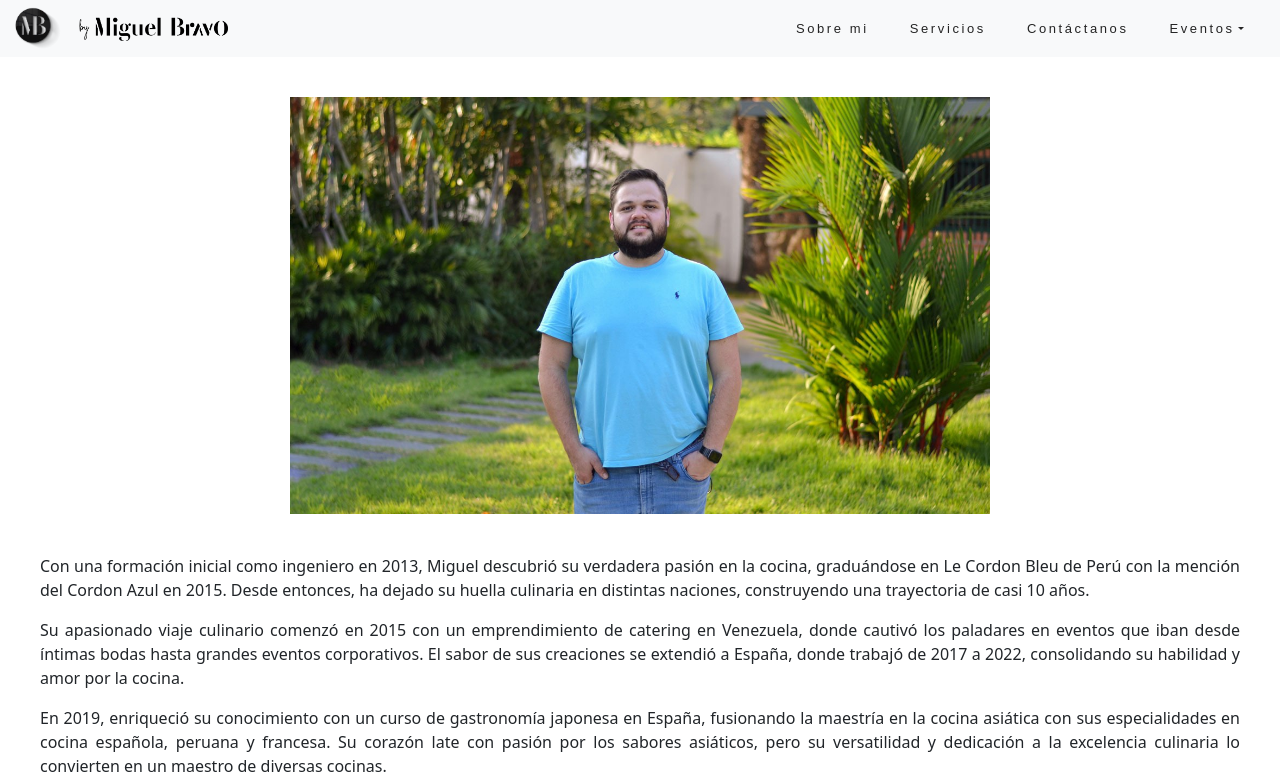
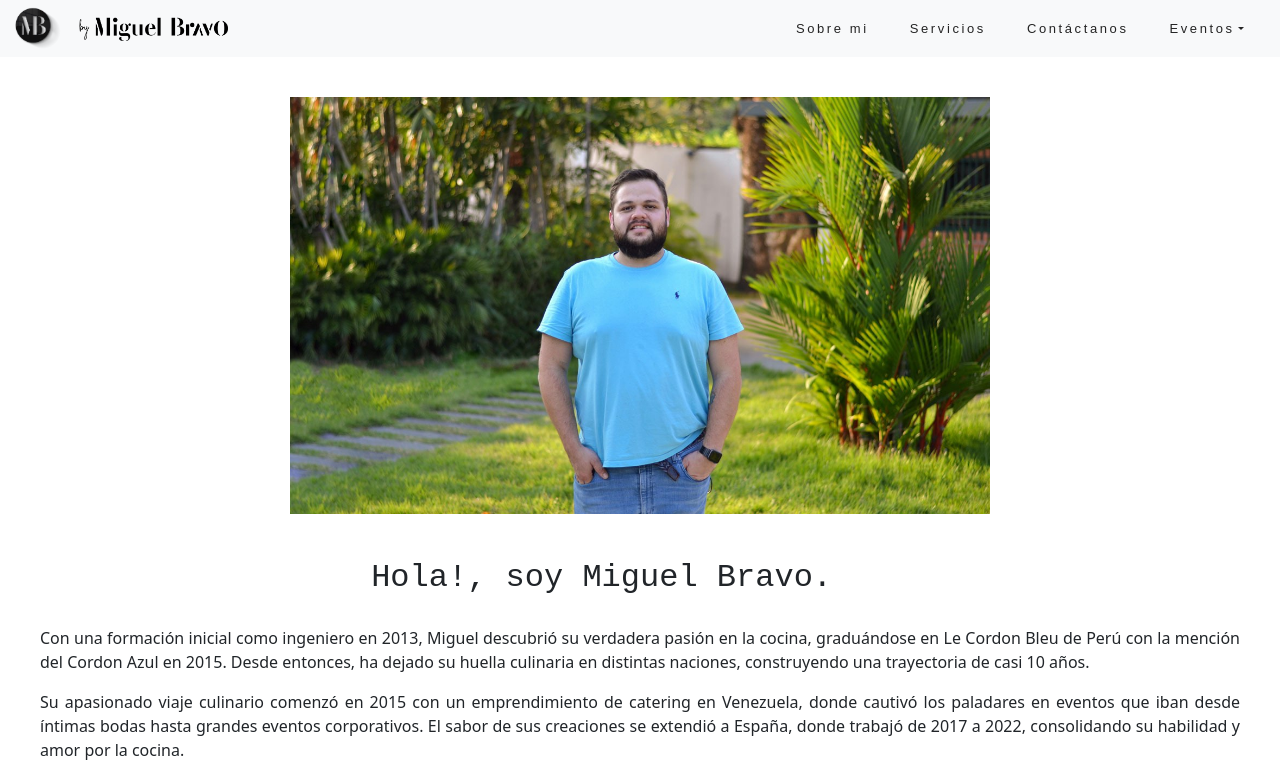
Before and after one commit to CarolinaVitale/bymiguelbravo, a React (Create React App) app: page /sobremi in a window 1280 px wide. Shown: the top 782 px of the page. Built offline with nearby package versions, Linux system fonts and the light colour scheme; the HTML template or start-up script is replaced by a standard one.

Commit message:
typing letters

```diff
--- a/src/pages/About.js
+++ b/src/pages/About.js
@@ -10,6 +10,13 @@ function About() {
                 <img className='about-pic' src={miguel2} alt='miguel'></img>
             </div>
 
+            <div className="wrapper">
+                <div className="typing-demo">
+                    Hola!, soy Miguel Bravo.
+                </div>
+            </div>
+
+            <br/>
             <p>Con una formación inicial como ingeniero en 2013, Miguel descubrió su verdadera pasión en la cocina, graduándose en Le Cordon Bleu de Perú con la mención del Cordon Azul en 2015. Desde entonces, ha dejado su huella culinaria en distintas naciones, construyendo una trayectoria de casi 10 años.
             </p>
             <p>Su apasionado viaje culinario comenzó en 2015 con un emprendimiento de catering en Venezuela, donde cautivó los paladares en eventos que iban desde íntimas bodas hasta grandes eventos corporativos. El sabor de sus creaciones se extendió a España, donde trabajó de 2017 a 2022, consolidando su habilidad y amor por la cocina.
--- a/src/styles/App.css
+++ b/src/styles/App.css
@@ -310,6 +310,48 @@ nav.navbar.bg-body-tertiary.mb-3.navbar.navbar-expand-sm.navbar-light {
 /*   E N D   C O N T A C T   */
 
 /*   A B O U T   */
+
+/*   T Y P I N G   */
+.wrapper {
+  /*This part is important for centering*/
+  display: grid;
+  place-items: center;
+}
+
+.typing-demo {
+  width: 28ch;
+  animation: typing 3s steps(24), blink .5s step-end infinite alternate;
+  white-space: nowrap;
+  overflow: hidden;
+  border-right: 3px solid;
+  font-family: monospace;
+  font-size: 2em;
+}
+
+@media (max-width:767px) {
+  .typing-demo {
+    width: 32ch;
+    font-size: 1em;
+    font-weight: bold;
+
+  }
+}
+
+@keyframes typing {
+  from {
+    width: 0
+  }
+}
+
+@keyframes blink {
+  50% {
+    border-color: transparent
+  }
+}
+
+/*   T Y P I N G   E N D    */
+
+
 .container-pic {
   display: flex;
   justify-content: center;
```
